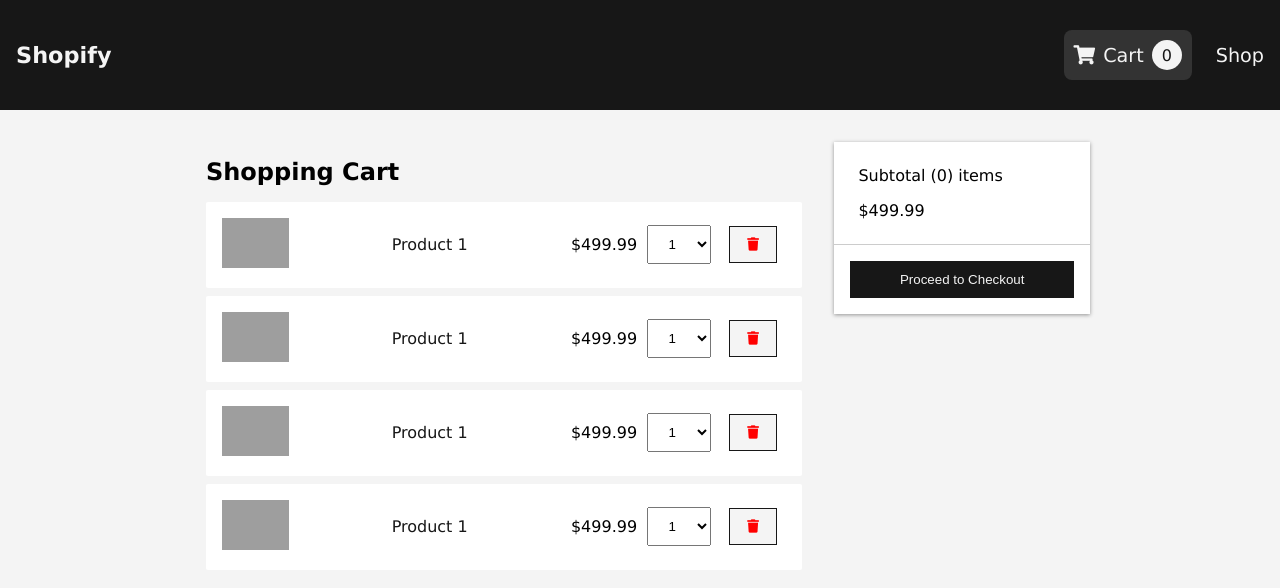
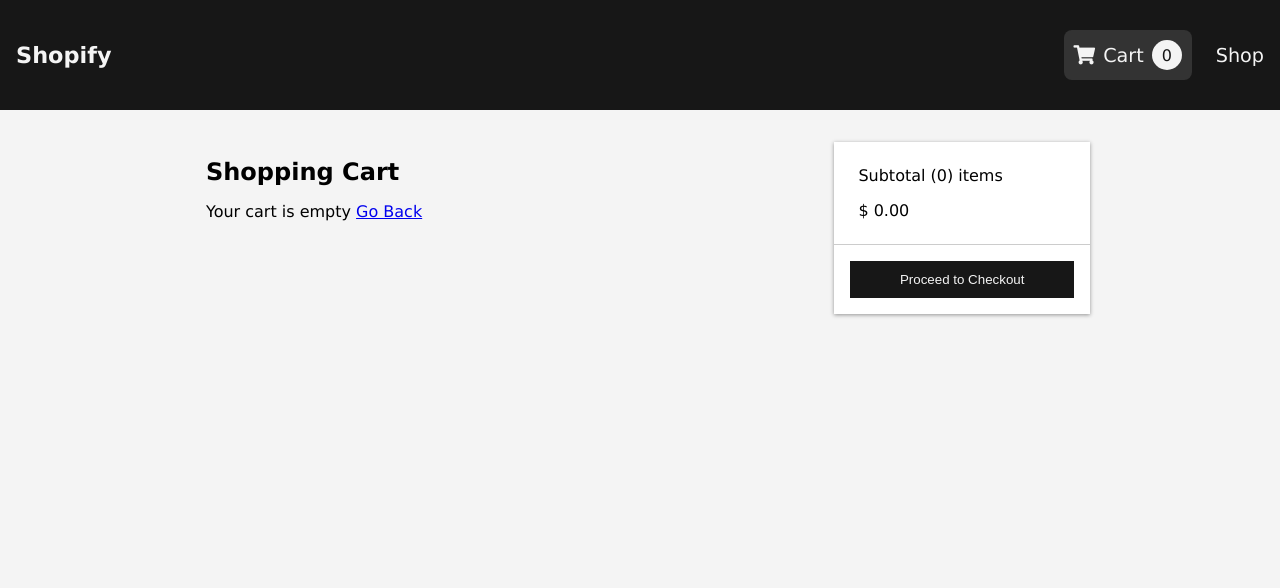
Before and after one commit to Odumz/shopify-js, a React (Create React App) app in the folder frontend/: page /cart in a window 1280 px wide. Shown: the top 588 px of the page. Built offline with nearby package versions, Linux system fonts and the light colour scheme; grey boxes are pictures that could not be loaded.

Commit message:
store completed with basic functions

```diff
--- a/frontend/src/components/CartItem.js
+++ b/frontend/src/components/CartItem.js
@@ -1,24 +1,25 @@
 import './CartItem.css'
 import { Link } from 'react-router-dom'
 
-const CartItem = () => {
+const CartItem = ({ item, qtyChangeHandler, removeHandler }) => {
     return (
         <div className="cartitem">
             <div className="cartitem_image">
-                <img src="https://res.cloudinary.com/griffintech/image/upload/v1615981712/tutorials/pexels-karolina-grabowska-4464819_fk6lte.jpg" alt="product name" />
+                <img src={item.imageUrl} alt={item.name} />
             </div>
-            <Link to={`/product/{11}`} className="cartitem_name">
-                <p>Product 1</p>
+            <Link to={`/product/${item.product}`} className="cartitem_name">
+                <p>{item.name}</p>
             </Link>
-            <p className="cartitem_price">$499.99</p>
-            <select className="cartitem_select">
-                <option value="1">1</option>
-                <option value="2">2</option>
-                <option value="3">3</option>
-                <option value="4">4</option>
+            <p className="cartitem_price">$ {item.price}</p>
+            <select className="cartitem_select" value={item.qty} onChange={(e) => qtyChangeHandler(item.product, e.target.value)}>
+                {[...Array(item.countInStock).keys()].map((x) => (
+                    <option key={x + 1} value={x + 1}>
+                        {x + 1}
+                    </option>
+                ))}
             </select>
 
-            <button className="cartitem_deleteBtn">
+            <button className="cartitem_deleteBtn" onClick={() => removeHandler(item.product)}>
                 <i className="fas fa-trash"></i>
             </button>
         </div>
--- a/frontend/src/components/Navbar.js
+++ b/frontend/src/components/Navbar.js
@@ -1,8 +1,17 @@
 
 import './Navbar.css';
-import { Link } from 'react-router-dom'
+import { Link } from 'react-router-dom';
+import { useSelector } from 'react-redux';
 
 const Navbar = ({click}) => {
+
+    const cart = useSelector(state => state.cart);
+    const { cartItems } = cart;
+
+    const getCartCount = () => {
+        return cartItems.reduce((qty, item) => qty + Number(item.qty), 0)
+    }
+
     return (
         <nav className="navbar">
             {/* logo */}
@@ -18,7 +27,7 @@ const Navbar = ({click}) => {
                         <i className="fas fa-shopping-cart"></i>
                         <span>
                             Cart
-                            <span className="cartlogo_badge">0</span>
+                            <span className="cartlogo_badge">{getCartCount()}</span>
                         </span>
                     </Link>
                 </li>
--- a/frontend/src/components/SideDrawer.js
+++ b/frontend/src/components/SideDrawer.js
@@ -1,7 +1,17 @@
 import './SideDrawer.css';
 import { Link } from 'react-router-dom'
+import { useSelector } from 'react-redux';
+
 
 const SideDrawer = ({click, show}) => {
+
+    const cart = useSelector(state => state.cart);
+    const { cartItems } = cart;
+
+    const getCartCount = () => {
+        return cartItems.reduce((qty, item) => qty + Number(item.qty), 0)
+    }
+
     const sideDrawerClass = ["sidedrawer"];
 
     if (show) {
@@ -15,7 +25,7 @@ const SideDrawer = ({click, show}) => {
                     <Link to="/cart">
                         <i className="fas fa-shopping-cart"></i>
                         <span>
-                            Cart <span className="sidedrawer_cartbadge">0</span>
+                            Cart <span className="sidedrawer_cartbadge">{getCartCount()}</span>
                         </span>
                     </Link>
                 </li>
--- a/frontend/src/redux/store.js
+++ b/frontend/src/redux/store.js
@@ -14,8 +14,17 @@ const reducer = combineReducers ({
 // helps to do async req in actions
 const middleware = [thunk];
 
+const cartFromLocalStorage = localStorage.getItem('cart') ? JSON.parse(localStorage.getItem('cart')) : []
+
+const INITIAL_STATE = {
+    cart: {
+        cartItems: cartFromLocalStorage
+    }
+}
+
 const store = createStore(
     reducer,
+    INITIAL_STATE,
     composeWithDevTools(applyMiddleware(...middleware))
 );
 
--- a/frontend/src/screens/CartScreen.js
+++ b/frontend/src/screens/CartScreen.js
@@ -1,21 +1,57 @@
 import './CartScreen.css';
-// import { Link } from 'react-router-dom';
+import { Link } from 'react-router-dom';
+// import { useEffect } from 'react';
+import { useDispatch, useSelector } from 'react-redux';
+
+// actions
+import { addToCart, removeFromCart } from '../redux/actions/cartActions'
+
+// components
 import CartItem from '../components/CartItem';
 
 const CartScreen = () => {
+    const dispatch = useDispatch();
+
+    const cart = useSelector(state => state.cart);
+    const { cartItems } = cart;
+
+    const qtyChangeHandler = (id, qty) => {
+        dispatch(addToCart(id, qty));
+    };
+
+    const removeHandler = (id) => {
+        dispatch(removeFromCart(id));
+    };
+
+    const getCartCount = () => {
+        return cartItems.reduce((qty, item) => Number(item.qty) + qty, 0)
+    };
+
+    const getCartSubTotal = () => {
+        return cartItems.reduce((price, item) => (item.price * item.qty) + price, 0)
+    };
+
     return (
         <div className="cartscreen">
             <div className="cartscreen_left">
                 <h2>Shopping Cart</h2>
-                <CartItem />
-                <CartItem />
-                <CartItem />
-                <CartItem />
+                {cartItems.length === 0 ? (
+                    <div>
+                        Your cart is empty <Link to = '/'>Go Back</Link>
+                    </div>
+                ) : cartItems.map(item => (
+                    <CartItem
+                        key={item.product}
+                        item={item}
+                        qtyChangeHandler={qtyChangeHandler}
+                        removeHandler={removeHandler}
+                    />
+                ))}
             </div>
             <div className="cartscreen_right">
                 <div className="cartscreen_info">
-                    <p className="">Subtotal (0) items</p>
-                    <p>$499.99</p>
+                    <p className="">Subtotal ({getCartCount()}) items</p>
+                    <p>$ {getCartSubTotal().toFixed(2)}</p>
                 </div>
                 <div>
                     <button>Proceed to Checkout</button>
```
